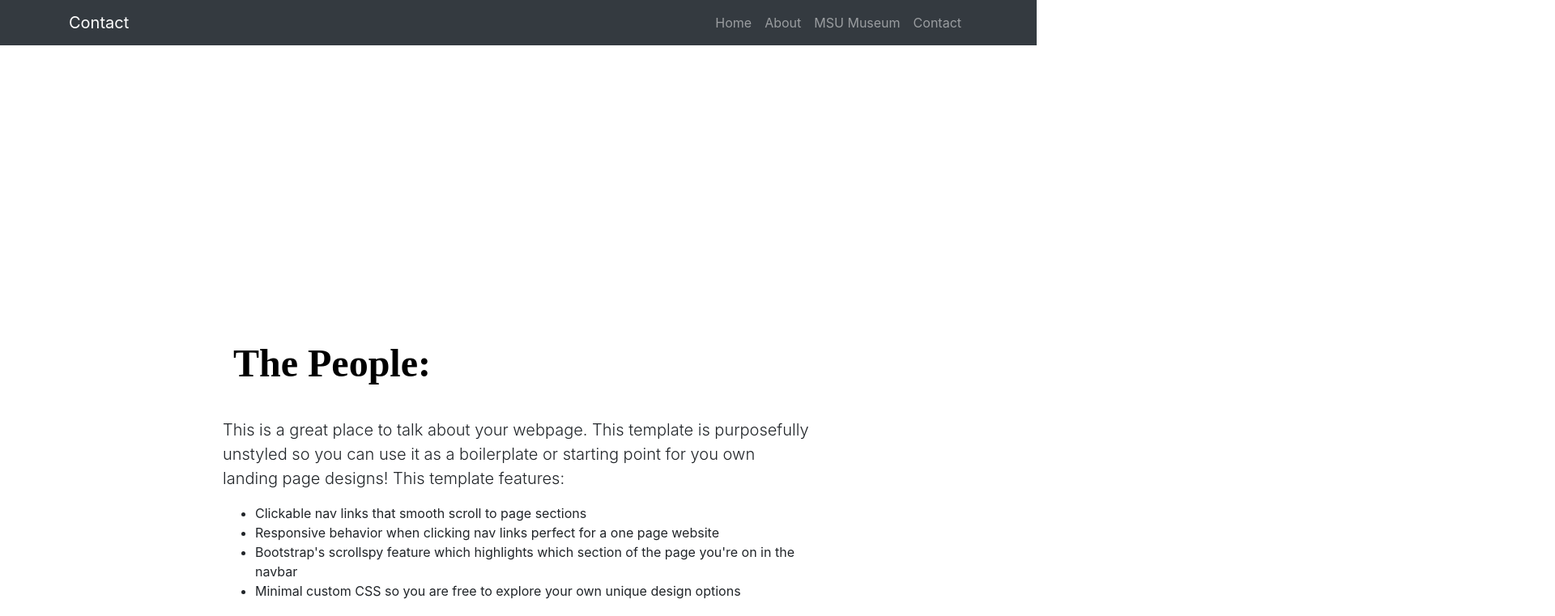
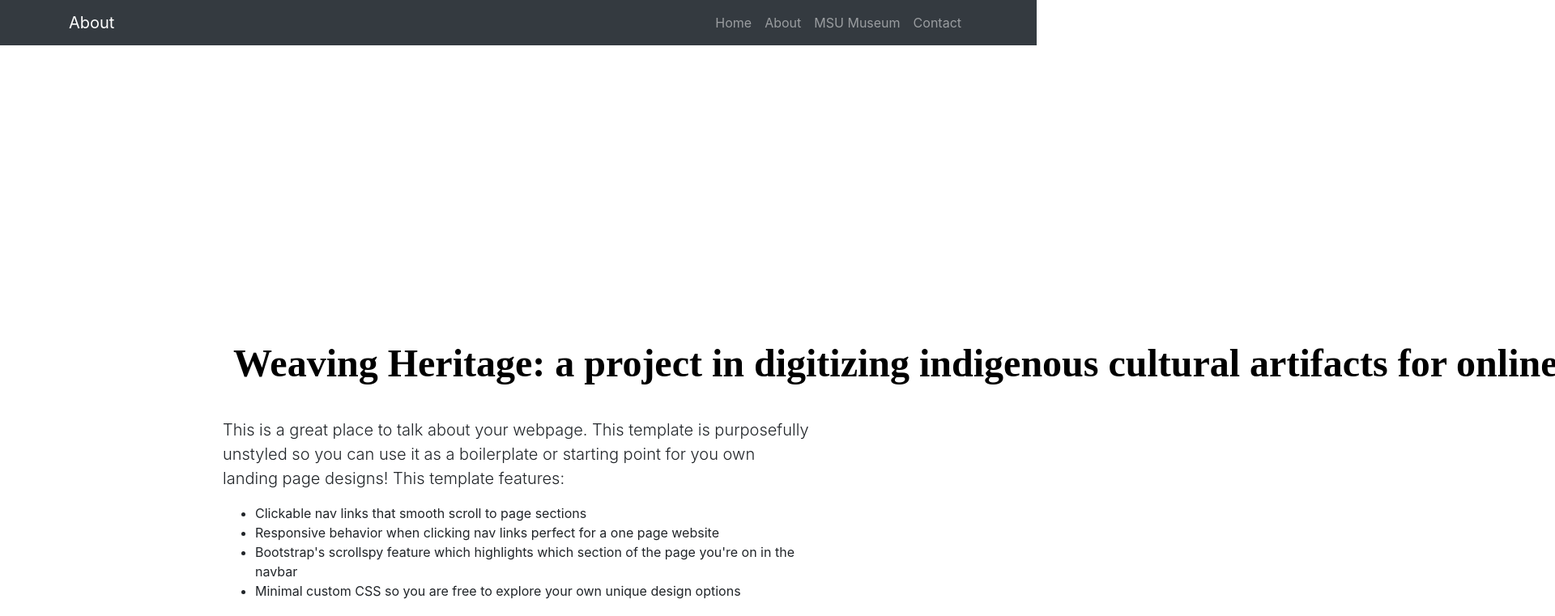
Before and after one commit to holtMSU/Chiprojectabout, a website: page index.html in a window 1280 px wide. Shown: the top 761 px of the page at 81% size, 1920 px wide, since content can reach past the window. Drawn offline with Linux system fonts and the light colour scheme.

Commit message:
text change

```diff
--- a/index.html
+++ b/index.html
@@ -8,7 +8,7 @@
     <meta name="description" content="">
     <meta name="author" content="">
 
-    <title>Contact</title>
+    <title>About</title>
 
     <!-- Bootstrap core CSS -->
     <link href="vendor/bootstrap/css/bootstrap.min.css" rel="stylesheet">
@@ -23,7 +23,7 @@
     <!-- Navigation -->
     <nav class="navbar navbar-expand-lg navbar-dark bg-dark fixed-top" id="mainNav">
       <div class="container">
-        <a class="navbar-brand js-scroll-trigger" href="#page-top">Contact</a>
+        <a class="navbar-brand js-scroll-trigger" href="#page-top">About</a>
         <button class="navbar-toggler" type="button" data-toggle="collapse" data-target="#navbarResponsive" aria-controls="navbarResponsive" aria-expanded="false" aria-label="Toggle navigation">
           <span class="navbar-toggler-icon"></span>
         </button>
@@ -54,7 +54,7 @@
       <div class="container">
         <div class="row">
           <div class="col-lg-8 mx-auto">
-            <h2><button type="button" class="btn btn-link"><font face="Times New Roman" font size="12" color="black"><p class="thick">The People:</p></font></button></h2>
+            <h2><button type="button" class="btn btn-link"><font face="Times New Roman" font size="12" color="black"><p class="thick">Weaving Heritage: a project in digitizing indigenous cultural artifacts for online museum exhibits. </p></font></button></h2>
             <p class="lead">This is a great place to talk about your webpage. This template is purposefully unstyled so you can use it as a boilerplate or starting point for you own landing page designs! This template features:</p>
             <ul>
               <li>Clickable nav links that smooth scroll to page sections</li>
```
